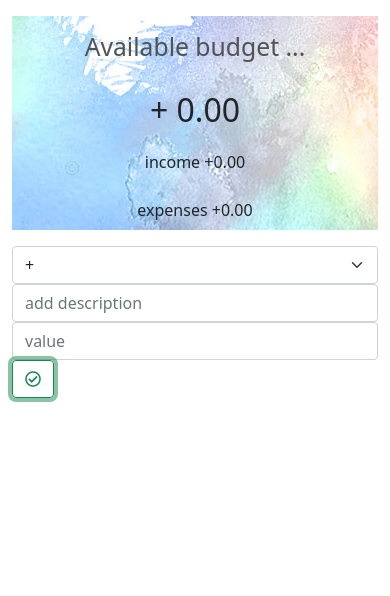
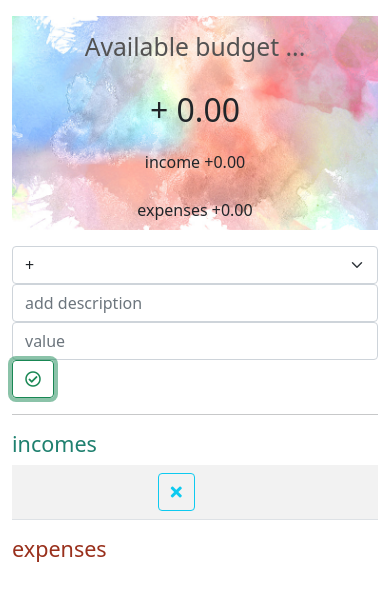
Before and after one commit to abeer26omar/javaScript-ToDoList, a plain HTML site: page index.html in a window 390 px wide. Both pictures are taken after a click on the button 33 px from the left and 378 px from the top of the page. Drawn offline with nearby package versions, Linux system fonts and the light colour scheme.

Commit message:
retrive data from the user and display it

```diff
--- a/index.css
+++ b/index.css
@@ -2,6 +2,8 @@
 header{
     text-align: center;
     background-image: url('img/back-ground.jpg');
+    background-repeat: no-repeat;
+    background-size: cover;
 
 }
 header h2{
@@ -10,3 +12,15 @@ header h2{
 .total{
     font-size: 2rem;
 }
+ .inc{
+    color: rgb(31, 128, 111);
+}
+.exp{
+    color: rgb(153, 48, 28);
+}
+.incStyle{
+    color: rgb(87, 150, 138);
+}
+.expStyle{
+    color: rgb(153, 78, 63);
+}
--- a/index.html
+++ b/index.html
@@ -17,24 +17,58 @@
                     <div class="pb-2 bg1 mb-3"><span>income</span> <span>+0.00</span></div>
                     <div class="pb-2 bg2"><span>expenses</span> <span>+0.00</span></div>
                 </header>
-              <div class="bottom pt-3 justify-content-evenly">
-                  <div class="add row">
-                     <div class="add-container col-md-2">
+              <div class="bottom pt-3">
+                  <div class="add row justify-content-center">
+                     <div class="add-container col-md-1">
                          <select id="add-type" class=" form-select ">
                              <option value="inc" selected>+</option>
                              <option value="exp" >-</option>
                          </select>
                      </div>
-                     <div class="add-container col-md-4">
+                     <div class="add-container col-md-5">
                          <input type="text" class="add-desc form-control" placeholder="add description"/>
                      </div>
-                     <div class="add-container col-md-3">
+                     <div class="add-container col-md-2">
                         <input type="number" class="add-value form-control" placeholder="value"/>
                     </div>
                     <div class="add-container col-md-1">
                         <button  class="btn btn-outline-success add-btn"><i class="far fa-check-circle"></i></button>
                     </div>
                   </div>
+              </div>
+              <hr>
+              <div class="row">
+                  <div class="col-md-6">
+                      <h4 class="inc">incomes</h4>
+
+                          <table class="table  table-striped">
+                              <tbody class="incTable">
+                                <!--will come from the java script-->
+                              <!-- <tr>
+                                <td class="incStyle">Mark</td>
+                                <td class="incStyle">mjjj</td>
+                                <td><button class="btn btn-outline-info ml-3"><i class="fas fa-times"></i></button></td>
+                              </tr> -->
+                            </tbody>
+                          </table>
+
+                  </div>
+                  <div class="col-md-6">
+                    <h4 class="exp">expenses</h4>
+
+                        <table class="table  table-striped">
+                            <tbody class="expTable">
+                            <!--will come from the java script-->
+                          <!-- <tr>
+                            <td class="expStyle">Mark</td>
+                            <td class="expStyle">mjjj</td>
+                            <td><button class="btn btn-outline-danger ml-3"><i class="fas fa-times"></i></button></td>
+                          </tr> -->
+                        </tbody>
+                      </table>
+
+                </div>
+
               </div>
             </div>
         </div>
--- a/index.js
+++ b/index.js
@@ -1,19 +1,77 @@
 //aplay oop concepts
+//iiefs function return obj && create some classes(constractors)
+/* create 3-models for apply sperate of conserns
+model for the budget ,ui and the main controller
+ */
+//budget model
+var budgetController = (function(){
+    //controller for income
+    var income=function(id,description,value){
+        this.id=id;
+        this.description=description;
+        this.value=value;
+    };
+    //controller for expenses
+    var expenses=function(id,description,value){
+        this.id=id;
+        this.description=description;
+        this.value=value;
+    };
+    //make the arrays in obj to be easy to push data on it
+    var data={
+        allItems:{
+            exp:[],
+            inc:[]
+        },
+        totals:{
+            exp:0,
+            inc:0
+        }
+    };
+    //to take data from user and push it to the array
+    return{
+        addItem:function(type,desc,val){
+            var newItem , ID;
 
-var budgetController = (function(){
+            if(data.allItems[type].lenght > 0){
+                ID=data.allItems[type][data.allItems[type].lenght -1].id + 1;
+            }
+            else{
+                ID=0;
+            }
+            if(type === 'exp'){
+                newItem = new expenses(ID,desc,val);
+            }
+            else if(type === 'inc'){
+                newItem = new income(ID,desc,val);
+
+            }
+
+            data.allItems[type].push(newItem);
+            return newItem;
+        } ,
+        test:function(){
+            console.log(data);
+        }
+    }
+
+
 
 })();
-
+//ui model
 var UIcontrller = (function (){
-    //dom
+    //input fields from html(for easy upate and change name of classes)
     var domInputs={
         type :'add-type',
         description :'.add-desc',
         value :'.add-value',
-        inputBtn :'.add-btn'
+        inputBtn :'.add-btn',
+        incTable :'.incTable',
+        expTable :'.expTable'
     };
     //retrieve data from the input fields
     return{
+        //get the value of inputs
         getInputs:function(){
             return{
             type : document.getElementById(domInputs.type).value,
@@ -21,18 +79,39 @@ var UIcontrller = (function (){
             value : document.querySelector(domInputs.value).value
             };
         },
+        //to access the data in domInputs outside the uicontroller
         getDomInputs:function(){
             return domInputs;
+        },
+        //to add elements to html
+        addTableItems:function(obj,type){
+            var html ,newHtml ,element;
+            if(type === 'inc'){
+                element=domInputs.incTable;
+                html='<tr id="income-%id%"><td class="incStyle">%description%</td><td class="incStyle">%value%</td><td><button class="btn btn-outline-info ml-3"><i class="fas fa-times"></i></button></td></tr>';
+            }
+            else if(type === 'exp'){
+                element=domInputs.expTable;
+                html='<tr id="expenses-%id%"><td class="expStyle">%description%</td><td class="expStyle">%value%</td><td><button class="btn btn-outline-danger ml-3"><i class="fas fa-times"></i></button></td></tr>';
+            }
+            newHtml = html.replace('%id%',obj.id);
+            newHtml = newHtml.replace('%description%' , obj.description);
+            newHtml = newHtml.replace('%value%' , obj.value);
+
+            document.querySelector(element).insertAdjacentHTML('beforeend',newHtml);
         }
     };
 
 })();
-
+//controller model
 var controller = (function (budgetCtrl,UIctrl){
 
-    var eventLisners = function(){
+    //for user actions this fun is private
+    var eventLitsners = function(){
         var domBtn=UIctrl.getDomInputs();
+        //mouse click
         document.querySelector(domBtn.inputBtn).addEventListener('click',ctrlAddItem);
+        //keyboard press
         document.addEventListener('keypress',function(event){
         if(event.keyCode === 13 || event.which === 13){
             ctrlAddItem();
@@ -41,17 +120,23 @@ var controller = (function (budgetCtrl,UIctrl){
     };
 
     var ctrlAddItem = function (){
-        var input = UIctrl.getInputs();
-        console.log(input);
+        var input, newItem;
+        //get the data
+         input = UIctrl.getInputs();
+         //console.log(input);
+         //add the data
+         newItem = budgetCtrl.addItem(input.type , input.description , input.value);
+        // console.log(newItem);
+        UIctrl.addTableItems(newItem , input.type);
 
     };
-
+    //to make the eventlisner fuction accesable (public)
     return {
         init :function(){
-            eventLisners();
+            eventLitsners();
         }
     };
 
 })(budgetController,UIcontrller);
-
+//to call the methods and make it works
 controller.init();
```
